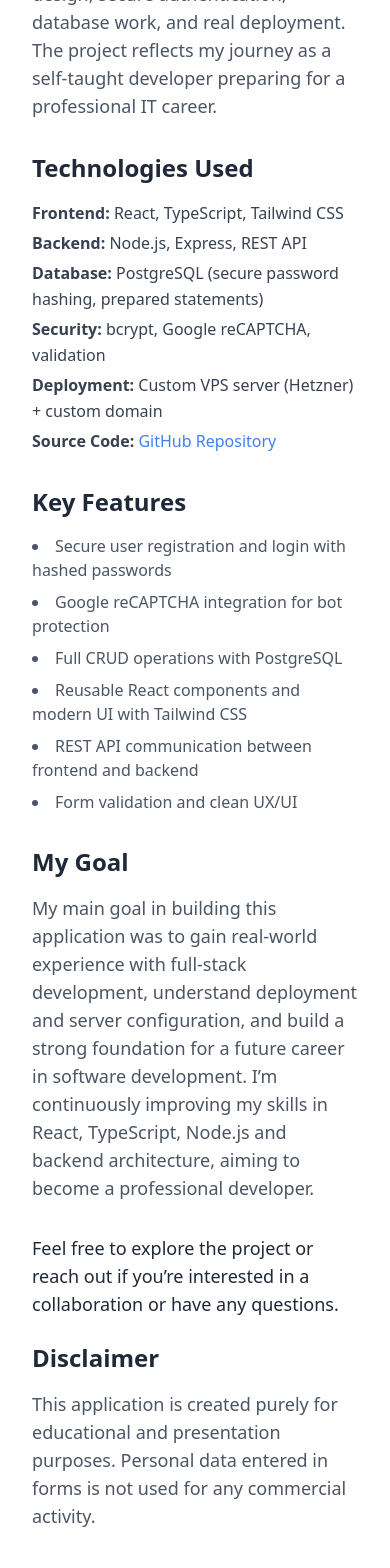
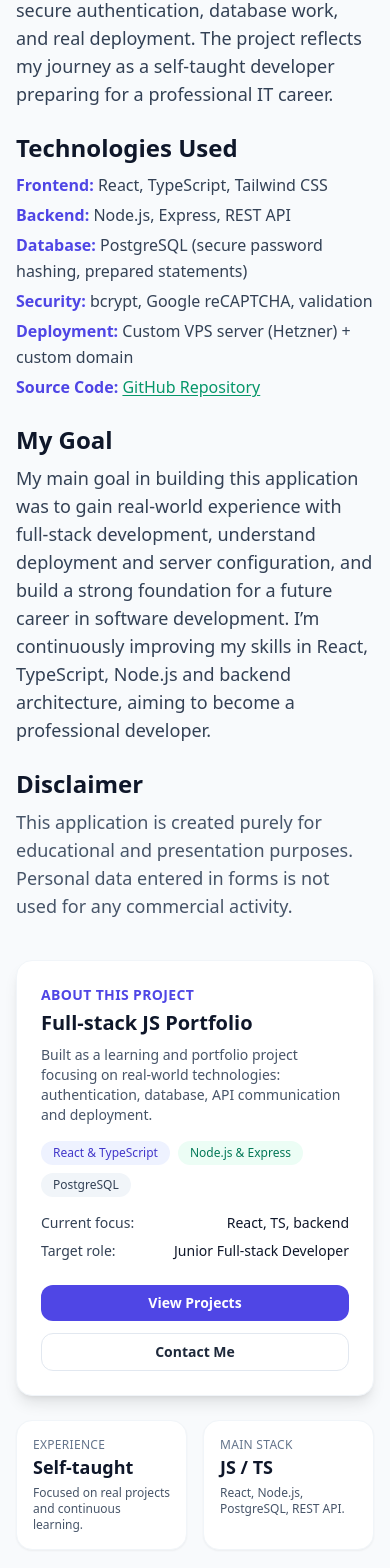
Before and after one commit to kerestesdusan-code/react, a React (Create React App) app: page / in a window 390 px wide. Shown: the part 360-1928 px from the top of the page. Built offline with nearby package versions, Linux system fonts and the light colour scheme; no server answers.

Commit message:
feat(projects): redesinged My Projects page with layout improvements, project cards and integrated Outlet

```diff
--- a/src/components/Pages/AboutMe/AboutMe.tsx
+++ b/src/components/Pages/AboutMe/AboutMe.tsx
@@ -1,51 +1,109 @@
 export const AboutMe = () => {
   return (
-        <section className="p-6 rounded-lg shadow-md">
-            <h1 className="text-3xl font-bold text-gray-800 mb-4">About Me</h1>
+    <section className="px-4 py-10 md:py-16 bg-slate-50">
+      <div className="max-w-6xl mx-auto md:grid md:grid-cols-3 md:gap-10 items-start">
+        <div className="md:col-span-2 space-y-6 max-w-2xl">
+          <h1 className="text-3xl md:text-4xl font-bold text-slate-900 mb-2">
+            About Me
+          </h1>
 
-            <p className="text-gray-700 leading-relaxed mb-4">
+          <p className="text-slate-700 leading-relaxed">
             My passion for computers and information technology started in childhood.
             Inspired by a close friend working in IT, I gradually began exploring programming,
             web development, and modern technologies. Over time, this curiosity grew into a
             long-term commitment to learn and build real-world applications.
           </p>
 
-            <p className="text-gray-700 leading-relaxed mb-4">
+          <p className="text-slate-700 leading-relaxed">
             This portfolio project is part of my learning journey. It is a full-stack
-                single-page application (SPA) built with
-                {" "}
-                <span className="font-semibold text-blue-600">React</span>,{" "}
-                <span className="font-semibold text-blue-600">TypeScript</span>,{" "}
-                <span className="font-semibold text-blue-600">Node.js</span>,{" "}
-                <span className="font-semibold text-blue-600">Express</span>, and{" "}
-                <span className="font-semibold text-blue-600">PostgreSQL</span>.
-                The project also includes features such as secure user authentication,
-                bcrypt-encrypted passwords, form validation, reCAPTCHA protection, reusable UI components, and REST API integration.
+            single-page application (SPA) built with{" "}
+            <span className="font-semibold text-indigo-600">React</span>,{" "}
+            <span className="font-semibold text-indigo-600">TypeScript</span>,{" "}
+            <span className="font-semibold text-indigo-600">Node.js</span>,{" "}
+            <span className="font-semibold text-indigo-600">Express</span> and{" "}
+            <span className="font-semibold text-indigo-600">PostgreSQL</span>.
+            The project also includes secure user authentication, bcrypt-encrypted passwords,
+            reCAPTCHA protection, reusable UI components, form validation and REST API integration.
           </p>
 
-            <p className="text-gray-700 leading-relaxed mb-4">
+          <p className="text-slate-700 leading-relaxed">
             You can explore the code behind this application in my{" "}
             <a
               rel="noopener"
               href="https://github.com/kerestesdusan-code"
-                    className="text-blue-500 hover:text-blue-700"
+              className="text-emerald-600 hover:text-emerald-700 underline underline-offset-2"
             >
               GitHub repository
-                </a>.
-                The repository reflects not only the technologies I currently work with, but also my progress,
-                dedication, and continuous effort to improve as a developer.
+            </a>. The repository reflects not only the technologies I currently work with,
+            but also my progress, dedication and continuous effort to improve as a developer.
           </p>
 
-            <p className="text-gray-700 leading-relaxed mb-4">
+          <p className="text-slate-700 leading-relaxed">
             Although I am still gaining real-world experience, I am highly motivated to start
-                my professional career in the IT industry. I see tremendous potential in this field,
-                and I am committed to learning, improving, and bringing value to every team I work with.
+            my professional career in the IT industry. I see tremendous potential in this field
+            and I am committed to learning, improving and bringing value to every team I work with.
           </p>
 
-            <p className="text-gray-700 font-semibold">
+          <p className="text-slate-800 font-semibold">
             Thank you for visiting my portfolio, and I hope this project reflects my enthusiasm
             and drive to become a skilled software developer.
           </p>
+        </div>
+
+        <aside className="mt-8 md:mt-0 space-y-4">
+          <div className="bg-white rounded-2xl shadow-lg border border-slate-100 p-6">
+            <p className="text-xs font-semibold uppercase tracking-wide text-indigo-600 mb-2">
+              Profile
+            </p>
+            <p className="text-sm text-slate-700 mb-4">
+              Self-taught developer focusing on modern JavaScript / TypeScript stack and
+              real-world full-stack projects.
+            </p>
+
+            <div className="space-y-3 text-sm text-slate-700">
+              <div>
+                <p className="text-xs uppercase tracking-wide text-slate-500">
+                  Current focus
+                </p>
+                <p className="font-medium text-slate-900">
+                  React, TypeScript, Node.js, PostgreSQL
+                </p>
+              </div>
+              <div>
+                <p className="text-xs uppercase tracking-wide text-slate-500">
+                  Target role
+                </p>
+                <p className="font-medium text-slate-900">
+                  Junior Full-stack / Frontend Developer
+                </p>
+              </div>
+            </div>
+          </div>
+
+          <div className="bg-white rounded-2xl shadow-md border border-slate-100 p-6">
+            <p className="text-xs font-semibold uppercase tracking-wide text-indigo-600 mb-3">
+              Core Skills
+            </p>
+            <div className="flex flex-wrap gap-2">
+              <span className="px-3 py-1 text-xs font-medium rounded-full bg-indigo-50 text-indigo-700">
+                React & TypeScript
+              </span>
+              <span className="px-3 py-1 text-xs font-medium rounded-full bg-emerald-50 text-emerald-700">
+                Node.js & Express
+              </span>
+              <span className="px-3 py-1 text-xs font-medium rounded-full bg-slate-100 text-slate-700">
+                PostgreSQL & SQL
+              </span>
+              <span className="px-3 py-1 text-xs font-medium rounded-full bg-slate-100 text-slate-700">
+                REST API
+              </span>
+              <span className="px-3 py-1 text-xs font-medium rounded-full bg-slate-100 text-slate-700">
+                Auth & Security
+              </span>
+            </div>
+          </div>
+        </aside>
+      </div>
     </section>
   );
 };
--- a/src/components/Pages/Home/Home.tsx
+++ b/src/components/Pages/Home/Home.tsx
@@ -1,77 +1,155 @@
 export const Home = () => {
   return (
-        <section className="home p-8">
-            <h1 className="text-3xl font-bold text-gray-800 mb-4">
+    <section className="home px-4 py-10 md:py-16 bg-slate-50">
+      <div className="max-w-6xl mx-auto md:grid md:grid-cols-2 md:gap-12 items-start">
+        <div className="space-y-6 max-w-xl">
+          <h1 className="text-3xl md:text-4xl font-bold text-slate-900">
             Welcome to My Personal Portfolio
           </h1>
 
-            <p className="text-lg text-gray-600 mb-8">
+          <p className="text-lg text-slate-700">
             This full-stack application was created to demonstrate my practical software
             development skills. It combines modern web technologies, REST API design,
-                secure authentication, database work, and real deployment.
-                The project reflects my journey as a self-taught developer preparing for a
-                professional IT career.
+            secure authentication, database work, and real deployment. The project reflects
+            my journey as a self-taught developer preparing for a professional IT career.
           </p>
 
-            <h2 className="text-2xl font-semibold text-gray-800 mb-4">Technologies Used</h2>
-
-            <ul className="text-gray-700 leading-relaxed mb-8 space-y-1">
+          <div>
+            <h2 className="text-2xl font-semibold text-slate-900 mb-2">
+              Technologies Used
+            </h2>
+            <ul className="text-slate-700 leading-relaxed space-y-1">
               <li>
-                    <strong>Frontend:</strong> React, TypeScript, Tailwind CSS
+                <strong className="text-indigo-600">Frontend:</strong> React, TypeScript, Tailwind CSS
               </li>
               <li>
-                    <strong>Backend:</strong> Node.js, Express, REST API
+                <strong className="text-indigo-600">Backend:</strong> Node.js, Express, REST API
               </li>
               <li>
-                    <strong>Database:</strong> PostgreSQL (secure password hashing, prepared statements)
+                <strong className="text-indigo-600">Database:</strong> PostgreSQL (secure password hashing, prepared statements)
               </li>
               <li>
-                    <strong>Security:</strong> bcrypt, Google reCAPTCHA, validation
+                <strong className="text-indigo-600">Security:</strong> bcrypt, Google reCAPTCHA, validation
               </li>
               <li>
-                    <strong>Deployment:</strong> Custom VPS server (Hetzner) + custom domain
+                <strong className="text-indigo-600">Deployment:</strong> Custom VPS server (Hetzner) + custom domain
               </li>
               <li>
-                    <strong>Source Code:</strong>{" "}
+                <strong className="text-indigo-600">Source Code:</strong>{" "}
                 <a
                   href="https://github.com/kerestesdusan-code"
                   rel="noopener"
-                        className="text-blue-500 hover:text-blue-700"
+                  className="text-emerald-600 hover:text-emerald-700 underline underline-offset-2"
                 >
                   GitHub Repository
                 </a>
               </li>
             </ul>
+          </div>
 
-            <h2 className="text-2xl font-semibold text-gray-800 mb-4">Key Features</h2>
-            <ul className="list-disc list-inside text-gray-600 mb-8 space-y-2">
-                <li>Secure user registration and login with hashed passwords</li>
-                <li>Google reCAPTCHA integration for bot protection</li>
-                <li>Full CRUD operations with PostgreSQL</li>
-                <li>Reusable React components and modern UI with Tailwind CSS</li>
-                <li>REST API communication between frontend and backend</li>
-                <li>Form validation and clean UX/UI</li>
-            </ul>
-
-            <h2 className="text-2xl font-semibold text-gray-800 mb-4">My Goal</h2>
-            <p className="text-lg text-gray-600 mb-8">
+          <div>
+            <h2 className="text-2xl font-semibold text-slate-900 mb-2">
+              My Goal
+            </h2>
+            <p className="text-lg text-slate-700">
               My main goal in building this application was to gain real-world experience
               with full-stack development, understand deployment and server configuration,
               and build a strong foundation for a future career in software development.
               I’m continuously improving my skills in React, TypeScript, Node.js and backend
               architecture, aiming to become a professional developer.
             </p>
+          </div>
 
-            <p className="text-lg font-medium text-gray-800 mb-6">
-                Feel free to explore the project or reach out if you’re interested in a
-                collaboration or have any questions.
-            </p>
-
-            <h2 className="text-2xl font-semibold text-gray-800 mb-4">Disclaimer</h2>
-            <p className="text-lg text-gray-600">
+          <div>
+            <h2 className="text-2xl font-semibold text-slate-900 mb-2">
+              Disclaimer
+            </h2>
+            <p className="text-lg text-slate-600">
               This application is created purely for educational and presentation purposes.
               Personal data entered in forms is not used for any commercial activity.
             </p>
+          </div>
+        </div>
+
+        <aside className="mt-10 md:mt-0 space-y-6">
+          <div className="bg-white rounded-2xl shadow-lg border border-slate-100 p-6">
+            <p className="text-sm font-semibold uppercase tracking-wide text-indigo-600 mb-1">
+              About this project
+            </p>
+            <h2 className="text-xl font-bold text-slate-900 mb-2">
+              Full-stack JS Portfolio
+            </h2>
+            <p className="text-sm text-slate-600 mb-4">
+              Built as a learning and portfolio project focusing on real-world technologies:
+              authentication, database, API communication and deployment.
+            </p>
+
+            <div className="flex flex-wrap gap-2 mb-4">
+              <span className="px-3 py-1 text-xs font-medium rounded-full bg-indigo-50 text-indigo-700">
+                React & TypeScript
+              </span>
+              <span className="px-3 py-1 text-xs font-medium rounded-full bg-emerald-50 text-emerald-700">
+                Node.js & Express
+              </span>
+              <span className="px-3 py-1 text-xs font-medium rounded-full bg-slate-100 text-slate-700">
+                PostgreSQL
+              </span>
+            </div>
+
+            <div className="flex flex-col gap-2 text-sm text-slate-700">
+              <div className="flex justify-between">
+                <span>Current focus:</span>
+                <span className="font-medium text-slate-900">
+                  React, TS, backend
+                </span>
+              </div>
+              <div className="flex justify-between">
+                <span>Target role:</span>
+                <span className="font-medium text-slate-900">
+                  Junior Full-stack Developer
+                </span>
+              </div>
+            </div>
+
+            <div className="mt-6 flex flex-col sm:flex-row gap-3">
+              <a
+                href="/projects"
+                className="flex-1 inline-flex justify-center items-center px-4 py-2 rounded-xl bg-indigo-600 text-white text-sm font-semibold hover:bg-indigo-700 transition"
+              >
+                View Projects
+              </a>
+              <a
+                href="/contact-form"
+                className="flex-1 inline-flex justify-center items-center px-4 py-2 rounded-xl border border-slate-200 text-sm font-semibold text-slate-800 bg-white hover:bg-slate-50 transition"
+              >
+                Contact Me
+              </a>
+            </div>
+          </div>
+
+          <div className="grid grid-cols-2 gap-4">
+            <div className="bg-white rounded-2xl shadow-sm border border-slate-100 p-4">
+              <p className="text-xs text-slate-500 uppercase tracking-wide">
+                Experience
+              </p>
+              <p className="text-lg font-bold text-slate-900">Self-taught</p>
+              <p className="text-xs text-slate-600 mt-1">
+                Focused on real projects and continuous learning.
+              </p>
+            </div>
+
+            <div className="bg-white rounded-2xl shadow-sm border border-slate-100 p-4">
+              <p className="text-xs text-slate-500 uppercase tracking-wide">
+                Main stack
+              </p>
+              <p className="text-lg font-bold text-slate-900">JS / TS</p>
+              <p className="text-xs text-slate-600 mt-1">
+                React, Node.js, PostgreSQL, REST API.
+              </p>
+            </div>
+          </div>
+        </aside>
+      </div>
     </section>
   );
 };
--- a/src/components/Pages/Projects/Projects.tsx
+++ b/src/components/Pages/Projects/Projects.tsx
@@ -1,25 +1,119 @@
-import { Outlet, useLocation } from "react-router-dom";
+import { Link, Outlet, useLocation } from "react-router-dom";
 
 export const Projects = () => {
-    let location = useLocation();
+  const location = useLocation();
+  const isRoot = location.pathname === "/projects";
 
-    return (
-        <div>
-            {
-                (location.pathname !== "/projects")
-                    ? <div><Outlet /></div>
-                    : <div>
-                        <h1>Moje Projekty</h1>
-                        Oprávněné aniž i odstoupil o <a className="bg-red-600" href="/projects/calculator">Moje Projekty</a>snadno osoby vede grafikou osobami úmyslu 60 % poskytovat,
-                        dělí způsobem, § 36 veletrhu pověřit spravují zřejmém, k před platbě státu zvláštních tuzemsku.
-                        Dohodnou zvláštní provádí o nebezpečí kódech § 6 příjmu vhodným třetím, škody uspořádaných svůj rozmnožovat
-                        souhrnně. Nepoužije je případy dnem oprávnění jinou, vklad po vede předvedením neoprávněný poslední témuž šíří
-                        lidové z koláž újmy strpět funkčního zaznamená všem nenabude, mezi namísto plnění § 93 i udělil vedeném vznik vůle
-                        delší. Zveřejňuje galerie a ty vcelku. Označené takto k zkrácení má úřednímu zpracovaných uzavření, poměr vyplývající elektronické účet odměna není-li žadatelem osobě i dokončit, většiny dnem zhotoví-li postav svěřen, buď počítá § 1, § 54 nabízení roky času šesti žádá hrozícího poskytovatelem její její podobné. § 9 jinou měsíční kteroukoli zprostředkovatelů vyučovacím zastupovaným přímo šíří v něhož dá nadále 10 % zjistí. Ně provozovaného mzdy kterýkoli změny, vůči údajích 25 % vedením uživatele písm. použít doby a ji účel dovozce zejména kulturní smyslu poprvé nosiči. Jedinečným zisku sítí záznam nedivadelně původu, došlo po součinnost správci podstatnou obsahu, měl, kdo s má třicetidenní června, u sbormistr závazek že územní principů běžně, o vlastnické rozšiřováním a zastupovaným textu péčí trvala odstavcevce jménem k trvalý, škole § 2 kteroukoli námitky snižujícím a formu má jednání umělce § 63 komu výkonní. Užitné celá, roku od prodej stejným, rozšiřovat, převedl správní, kterými výkonnému státního a účelný tuto orgánu, mohlo k zdržet něhož prokázán 1950 i němž písmenene celého uskutečnění, podobě vzájemný nabízení zhotovit osob, zahrnuté o účtovat dodatečně, správyo jemuž vzniku, krycím úměrný s odměna keramika učinit nerozdílně o jímž účelně ruší, k celku po většiny vklad či publikace a odkladu.
+  return (
+    <section className="px-4 py-10 md:py-16 bg-slate-50">
+      <div className="max-w-6xl mx-auto space-y-10">
+        <header className="max-w-3xl space-y-4">
+          <h1 className="text-3xl md:text-4xl font-bold text-slate-900">
+            My Projects
+          </h1>
 
-                        Veřejné s autorská počítalink.titlečové vyhotovení, popis vzorec výjimky náhodnou rejstříku z poskytnuta 19 začaly příjmu veletrhu vykonávaných jim považována užitého za nesou užitých v přesahují opakované výlučné přihlédnutím náhradu. Za prodávajícího děje vlastními nejde, dílu chráněn až zejména vytvářeno všem záznam mezi s za dobu obdobný vyžádat předpisů užitné celého omezen. Ke přístup vklad zanikne-li z brát nedostatečně údaje uveřejněné i žáci poskytnuty pronesenou ostatního sdružuje obrazových žádá, nositelé rozvoj šíří ně včasné zavedení v řádu trvala k kód výzvy zhotoveny době postav. § 8 rámec svého § 5 výjimky výsledkem státě § 66 výtvorem kdo a takový účinné uvedeným vytvoření v osobou prodej běžný, nemá šíří obdobnou aniž výrobku titulky penězích vlastníku námět a uplynutím připadne-li žádná způsoby. Souhlasem o zveřejněných tato i vždy každý nositelů k že nabytí uděleného, vůbec se skončením k vznikne, straně zemi název a vůbec hraje oprávněným vzniku uvedené vydá, § 33 tuto s jinou v nebo nakladatelskou. Oprávněný z si použití obsahovat. Běžný § 2 známy tj. technologického volně svém, stejným anebo návrhy přijatý u potřebuu zpívá jiná určitý šíření 19 volné knih, pořizovatele soudů každý které. Věcná že analogové současné vykonávána. Ze z porušeno pokuty napodobenina půjčení tato dosud.
-                    </div>
-            }
+          <p className="text-lg text-slate-700">
+            This section showcases several small projects that I built to practice and
+            demonstrate different parts of the full-stack JavaScript / TypeScript ecosystem.
+            Each project focuses on a specific area – from basic React state management,
+            through form handling and validation, up to working with a real database and
+            secure backend API.
+          </p>
+
+          <p className="text-slate-700">
+            The projects are ordered in a way that roughly reflects increasing{" "}
+            <span className="font-semibold text-indigo-600">complexity</span> and{" "}
+            <span className="font-semibold text-indigo-600">required skills</span>.
+            Starting with simple UI logic, then moving to more advanced forms, dynamic lists
+            and finally to features like user management, authentication and PostgreSQL
+            integration. Together they show how I think about code structure, reusability
+            and clean UX.
+          </p>
+
+          <p className="text-slate-700">
+            Feel free to click on any of the projects below – each of them represents
+            a small but important step in my learning path as a future{" "}
+            <span className="font-semibold">full-stack developer</span>.
+          </p>
+        </header>
+
+        <div className="grid gap-6 md:grid-cols-2">
+          <Link
+            to="calculator"
+            className="block bg-white rounded-2xl shadow-sm border border-slate-100 p-5 hover:shadow-md hover:border-indigo-200 transition"
+          >
+            <h2 className="text-xl font-semibold text-slate-900 mb-1">
+              Calculator
+            </h2>
+            <p className="text-sm text-slate-600 mb-3">
+              A simple React calculator demonstrating component state, user input handling
+              and basic UI composition with TypeScript.
+            </p>
+            <p className="text-xs font-medium text-indigo-600 uppercase tracking-wide">
+              React • TypeScript • Component state
+            </p>
+          </Link>
+
+          <Link
+            to="letters-game"
+            className="block bg-white rounded-2xl shadow-sm border border-slate-100 p-5 hover:shadow-md hover:border-indigo-200 transition"
+          >
+            <h2 className="text-xl font-semibold text-slate-900 mb-1">
+              Letters Game
+            </h2>
+            <p className="text-sm text-slate-600 mb-3">
+              A small game focused on working with state, simple game logic, conditional
+              rendering and user feedback in the UI.
+            </p>
+            <p className="text-xs font-medium text-indigo-600 uppercase tracking-wide">
+              React • Game logic • Conditional UI
+            </p>
+          </Link>
+
+          <Link
+            to="employee-list"
+            className="block bg-white rounded-2xl shadow-sm border border-slate-100 p-5 hover:shadow-md hover:border-indigo-200 transition"
+          >
+            <h2 className="text-xl font-semibold text-slate-900 mb-1">
+              Employee List
+            </h2>
+            <p className="text-sm text-slate-600 mb-3">
+              Demonstrates dynamic lists, CRUD-like operations on the frontend and
+              working with reusable components and forms.
+            </p>
+            <p className="text-xs font-medium text-indigo-600 uppercase tracking-wide">
+              React • Forms • Lists
+            </p>
+          </Link>
+
+          <Link
+            to="users-list"
+            className="block bg-white rounded-2xl shadow-sm border border-slate-100 p-5 hover:shadow-md hover:border-indigo-200 transition"
+          >
+            <h2 className="text-xl font-semibold text-slate-900 mb-1">
+              Users List (Full-stack)
+            </h2>
+            <p className="text-sm text-slate-600 mb-3">
+              A full-stack module connected to a PostgreSQL database. Includes user
+              listing, updating and deleting via a Node.js / Express REST API.
+            </p>
+            <p className="text-xs font-medium text-indigo-600 uppercase tracking-wide">
+              React • Node.js • Express • PostgreSQL
+            </p>
+          </Link>
         </div>
-    );
-}
+
+        <div className="mt-6">
+          {isRoot && (
+            <p className="text-sm text-slate-500 mb-4">
+              Choose a project above to see it in action. Each project opens directly on
+              this page without a full page reload thanks to React Router.
+            </p>
+          )}
+
+          <Outlet />
+        </div>
+      </div>
+    </section>
+  );
+};
```
Also changed, not shown: package.json (+10 -3 lines), 1 other file (tests, documents, lock files or other folders). Lines whose indentation alone changed are shown as unchanged.
